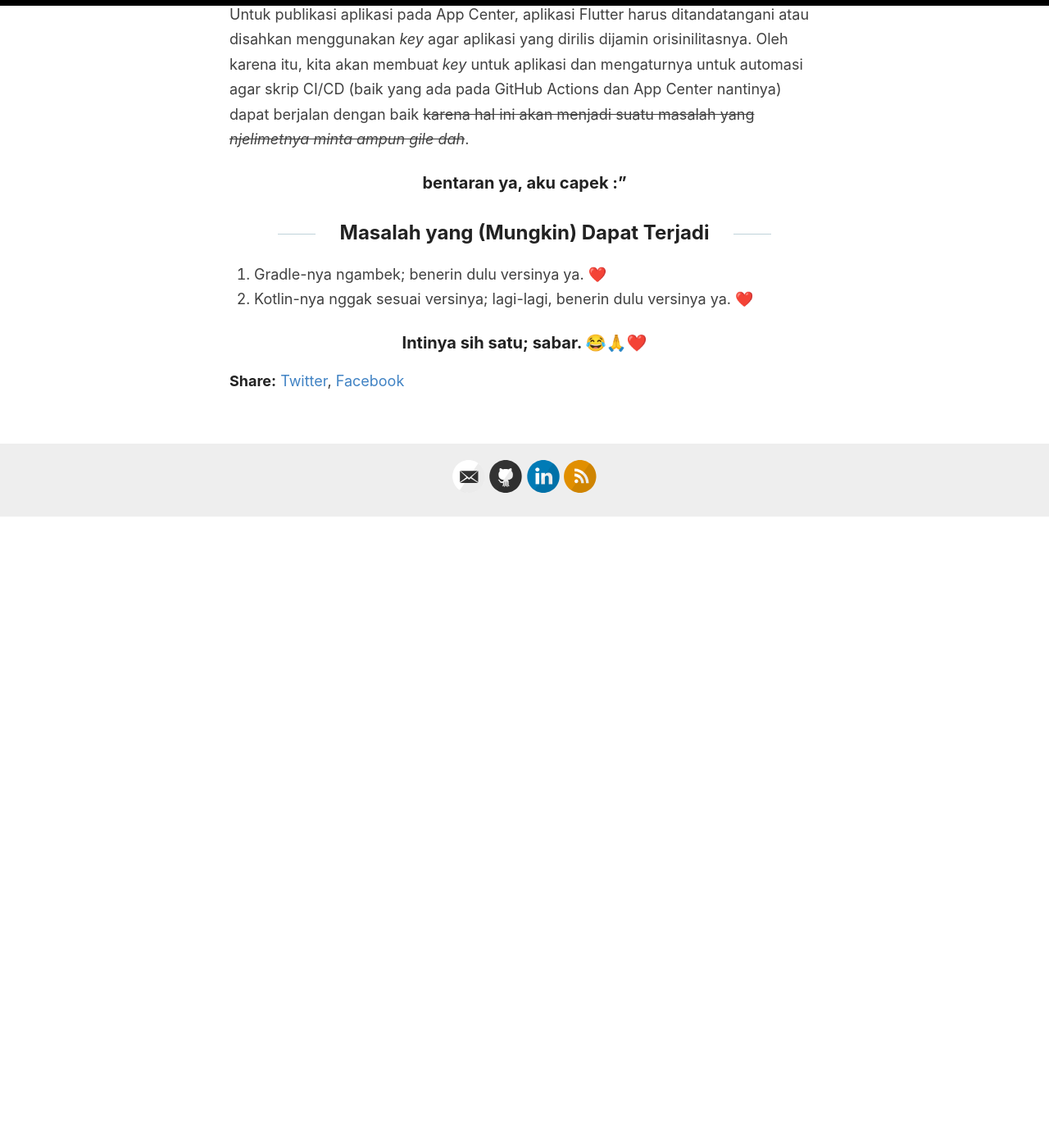
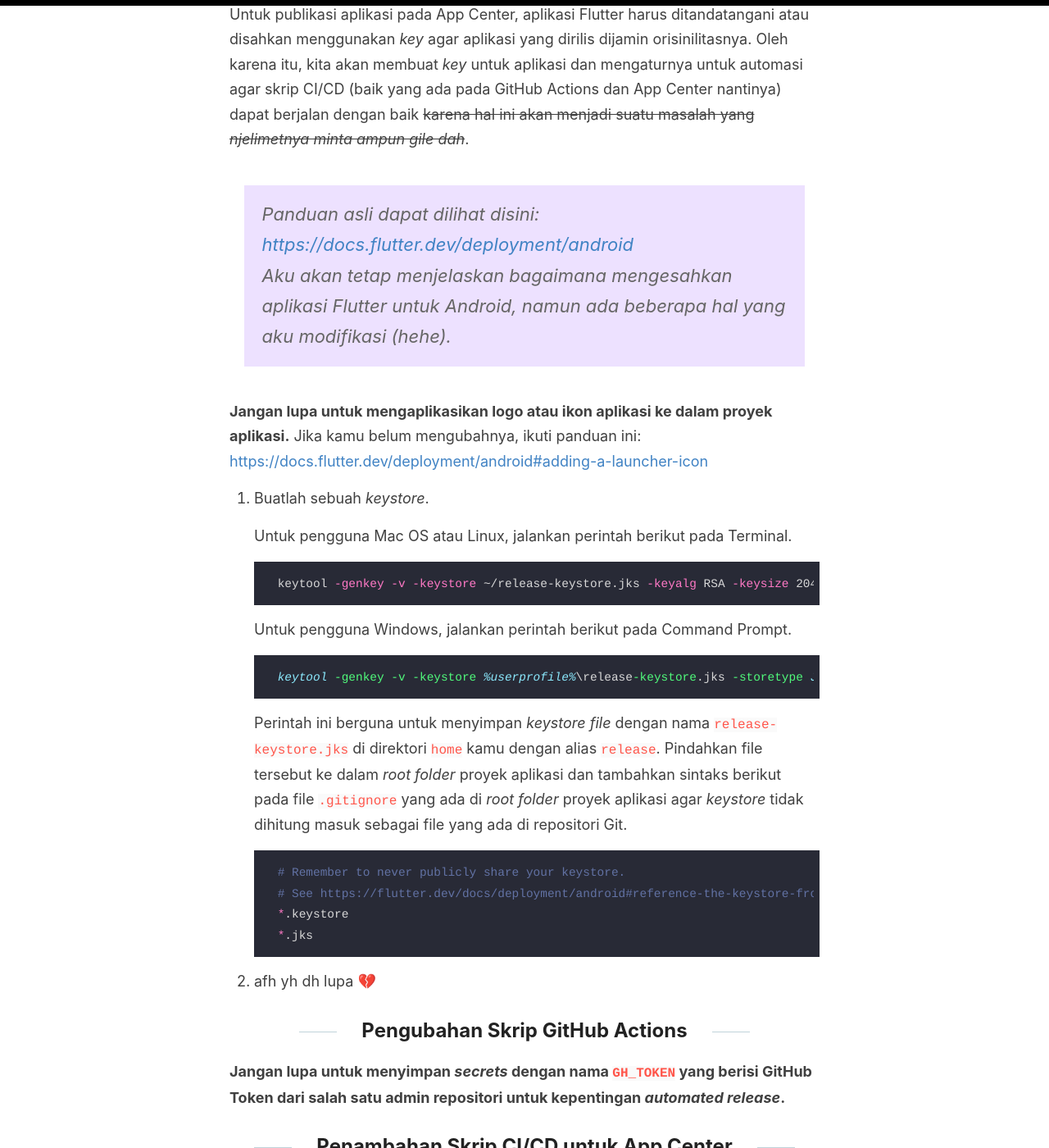
Before and after one commit to determinedguy/cecoret, a Jekyll site: the page built from _posts/2022-11-19-flutter-at-app-center.md, in a window 1280 px wide and 1400 px high, scrolled down 5035 px. Shown: the whole window at 82% size. Built offline with Jekyll 4.4.1, drawn with Linux system fonts in a browser that asks for light colours; before the commit the page ends 5665 px from its top, so only the background shows below that; some of the changed text lies outside the part shown.

Commit message:
feat: keystore procedure

````diff
--- a/_posts/2022-11-19-flutter-at-app-center.md
+++ b/_posts/2022-11-19-flutter-at-app-center.md
@@ -56,7 +56,42 @@ Sampai sini, kita sudah melakukan pengaturan dasar pada App Center. Selanjutnya,
 
 Untuk publikasi aplikasi pada App Center, aplikasi Flutter harus ditandatangani atau disahkan menggunakan *key* agar aplikasi yang dirilis dijamin orisinilitasnya. Oleh karena itu, kita akan membuat *key* untuk aplikasi dan mengaturnya untuk automasi agar skrip CI/CD (baik yang ada pada GitHub Actions dan App Center nantinya) dapat berjalan dengan baik ~~karena hal ini akan menjadi suatu masalah yang *njelimetnya minta ampun gile dah*~~.
 
-### bentaran ya, aku capek :"
+> Panduan asli dapat dilihat disini: <https://docs.flutter.dev/deployment/android><br /> Aku akan tetap menjelaskan bagaimana mengesahkan aplikasi Flutter untuk Android, namun ada beberapa hal yang aku modifikasi (hehe).
+
+**Jangan lupa untuk mengaplikasikan logo atau ikon aplikasi ke dalam proyek aplikasi.** Jika kamu belum mengubahnya, ikuti panduan ini: <https://docs.flutter.dev/deployment/android#adding-a-launcher-icon>
+
+1. Buatlah sebuah *keystore*.
+
+    Untuk pengguna Mac OS atau Linux, jalankan perintah berikut pada Terminal.
+
+    ```bash
+    keytool -genkey -v -keystore ~/release-keystore.jks -keyalg RSA -keysize 2048 -validity 10000 -alias release
+    ```
+
+    Untuk pengguna Windows, jalankan perintah berikut pada Command Prompt.
+
+    ```batch
+    keytool -genkey -v -keystore %userprofile%\release-keystore.jks -storetype JKS -keyalg RSA -keysize 2048 -validity 10000 -alias release
+    ```
+
+    Perintah ini berguna untuk menyimpan *keystore file* dengan nama `release-keystore.jks` di direktori `home` kamu dengan alias `release`. Pindahkan file tersebut ke dalam *root folder* proyek aplikasi dan tambahkan sintaks berikut pada file `.gitignore` yang ada di *root folder* proyek aplikasi agar *keystore* tidak dihitung masuk sebagai file yang ada di repositori Git.
+
+    ```sh
+    # Remember to never publicly share your keystore.
+    # See https://flutter.dev/docs/deployment/android#reference-the-keystore-from-the-app
+    *.keystore
+    *.jks
+    ```
+
+2. afh yh dh lupa 💔
+
+## Pengubahan Skrip GitHub Actions
+
+**Jangan lupa untuk menyimpan *secrets* dengan nama `GH_TOKEN` yang berisi GitHub Token dari salah satu admin repositori untuk kepentingan *automated release*.**
+
+## Penambahan Skrip CI/CD untuk App Center
+
+## Konfigurasi Lanjutan pada App Center
 
 ## Masalah yang (Mungkin) Dapat Terjadi
 
````
